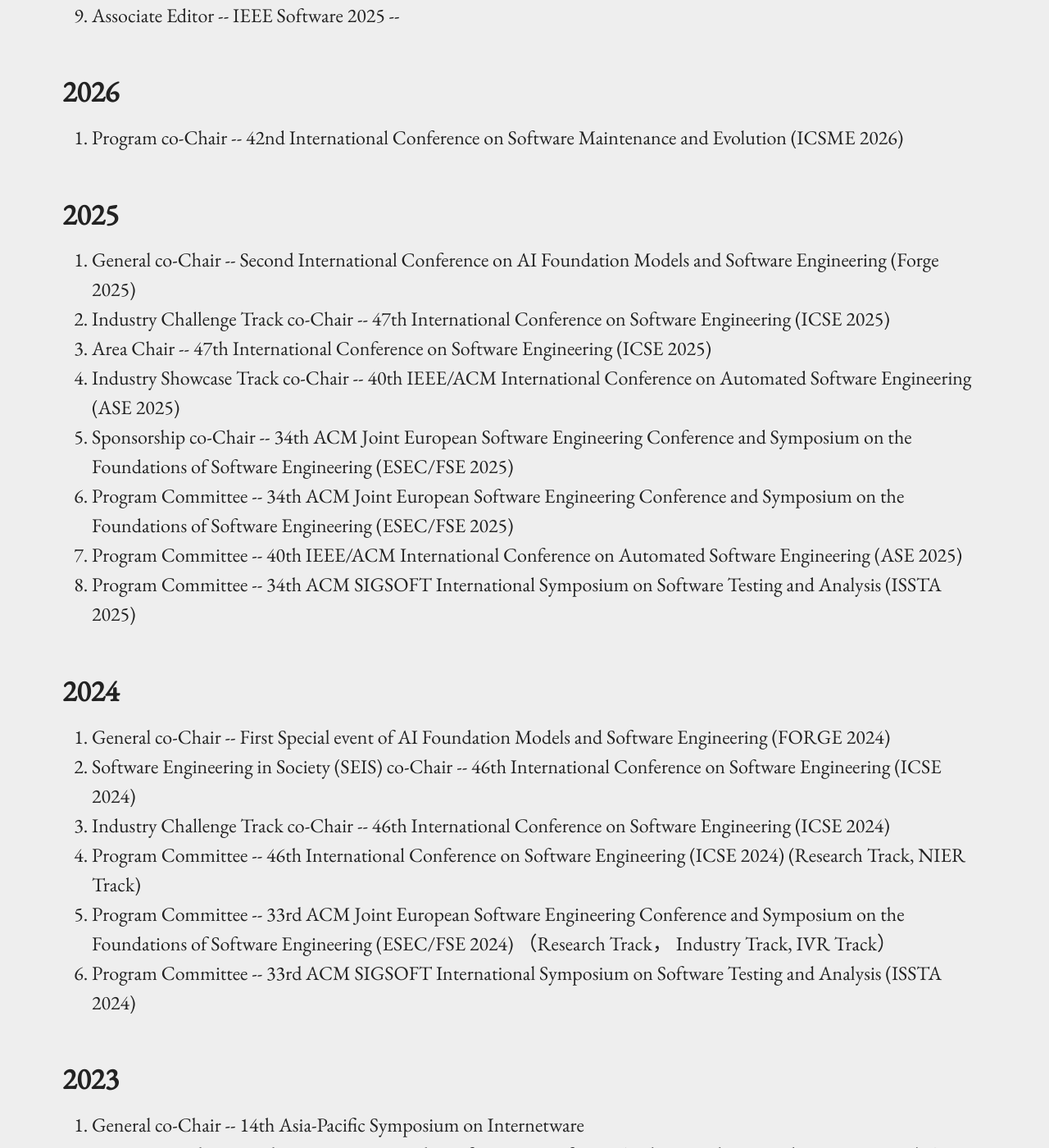
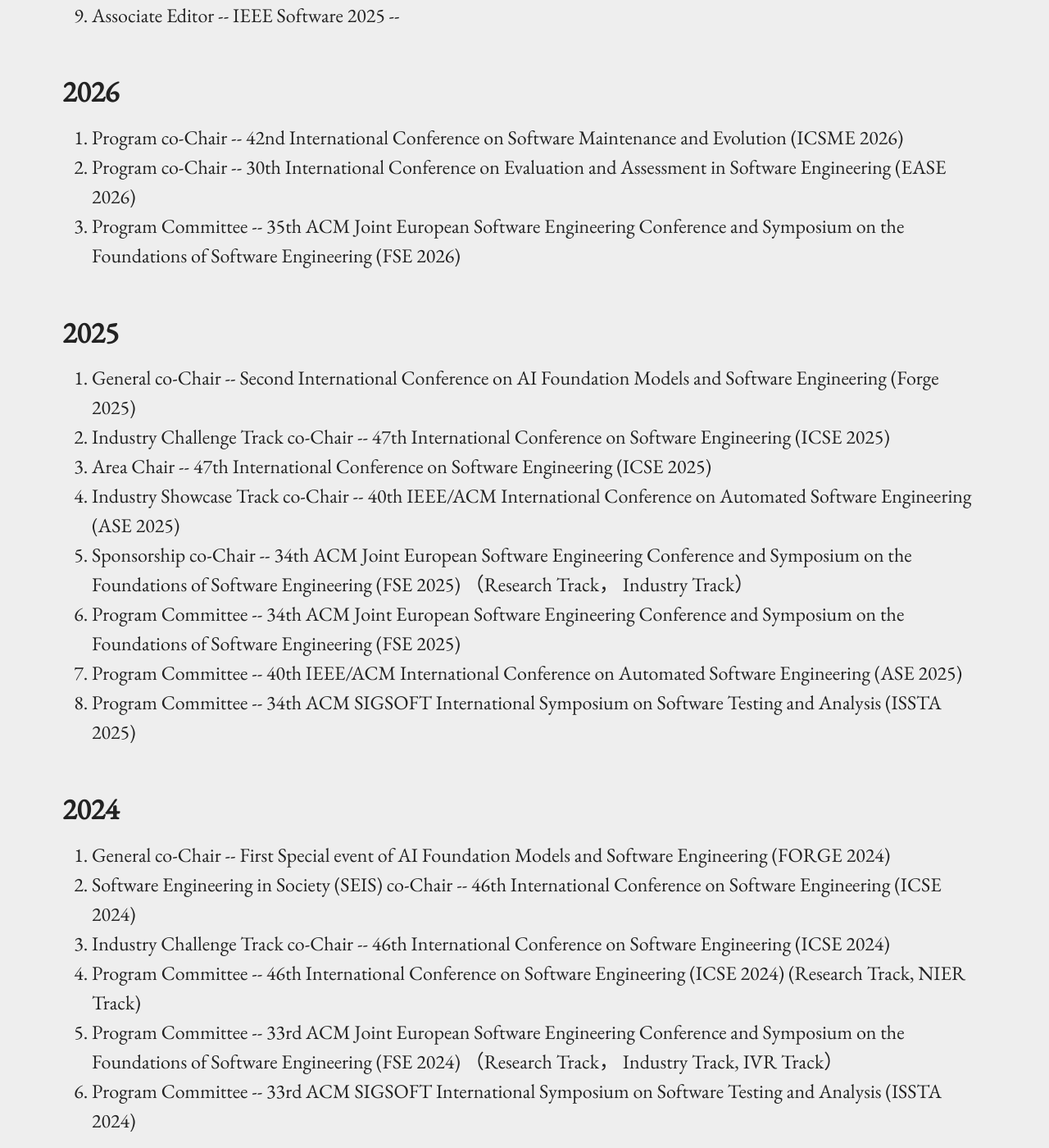
Before and after one commit to xin-xia/xin-xia.github.io, a Jekyll site: the page built from service.md, in a window 1280 px wide and 1400 px high, scrolled down 585 px. Shown: the whole window at 82% size. Built offline with Jekyll 4.4.1, drawn with Linux system fonts in a browser that asks for light colours; some of the changed text lies outside the part shown.

Commit message:
Update service.md

```diff
--- a/service.md
+++ b/service.md
@@ -18,6 +18,8 @@ permalink: /service/
 ## 2026
 <ol>
 <li>Program co-Chair  --  42nd International Conference on Software Maintenance and Evolution (ICSME 2026) </li>
+  <li>Program co-Chair  -- 30th International Conference on Evaluation and Assessment in Software Engineering (EASE 2026) </li>
+   <li>Program Committee  --  35th  ACM Joint European Software Engineering Conference and Symposium on the Foundations of Software Engineering (FSE 2026)    </li>
 </ol>
 
 ## 2025
@@ -26,8 +28,8 @@ permalink: /service/
   <li>Industry Challenge Track co-Chair  --  47th International Conference on Software Engineering (ICSE 2025)    </li>
 <li>Area Chair  --  47th International Conference on Software Engineering (ICSE 2025)   </li>
    <li>Industry Showcase Track co-Chair --  40th IEEE/ACM International Conference on Automated Software Engineering (ASE 2025)   </li>
-  <li>Sponsorship co-Chair  --  34th ACM Joint European Software Engineering Conference and Symposium on the Foundations of Software Engineering (ESEC/FSE 2025)    </li>
-  <li>Program Committee  --  34th  ACM Joint European Software Engineering Conference and Symposium on the Foundations of Software Engineering (ESEC/FSE 2025)    </li>
+  <li>Sponsorship co-Chair  --  34th ACM Joint European Software Engineering Conference and Symposium on the Foundations of Software Engineering (FSE 2025) （Research Track， Industry Track）   </li>
+  <li>Program Committee  --  34th  ACM Joint European Software Engineering Conference and Symposium on the Foundations of Software Engineering (FSE 2025)    </li>
     <li>Program Committee  --  40th IEEE/ACM International Conference on Automated Software Engineering (ASE 2025)   </li>
 <li>Program Committee  --  34th   ACM SIGSOFT International Symposium on Software Testing and Analysis (ISSTA 2025)  </li>
 </ol>
@@ -38,7 +40,7 @@ permalink: /service/
 <li>Software Engineering in Society (SEIS) co-Chair  --  46th International Conference on Software Engineering (ICSE 2024)    </li>
 <li>Industry Challenge Track co-Chair  --  46th International Conference on Software Engineering (ICSE 2024)    </li>
 <li>Program Committee  --  46th International Conference on Software Engineering (ICSE 2024) (Research Track, NIER Track)  </li>
-<li>Program Committee  --  33rd ACM Joint European Software Engineering Conference and Symposium on the Foundations of Software Engineering (ESEC/FSE 2024) （Research Track， Industry Track, IVR Track）   </li>
+<li>Program Committee  --  33rd ACM Joint European Software Engineering Conference and Symposium on the Foundations of Software Engineering (FSE 2024) （Research Track， Industry Track, IVR Track）   </li>
 <li>Program Committee  --  33rd ACM SIGSOFT International Symposium on Software Testing and Analysis (ISSTA 2024)    </li>
 </ol>
 
```
Also changed, not shown: other parts of service.md (+1 -1 lines).
